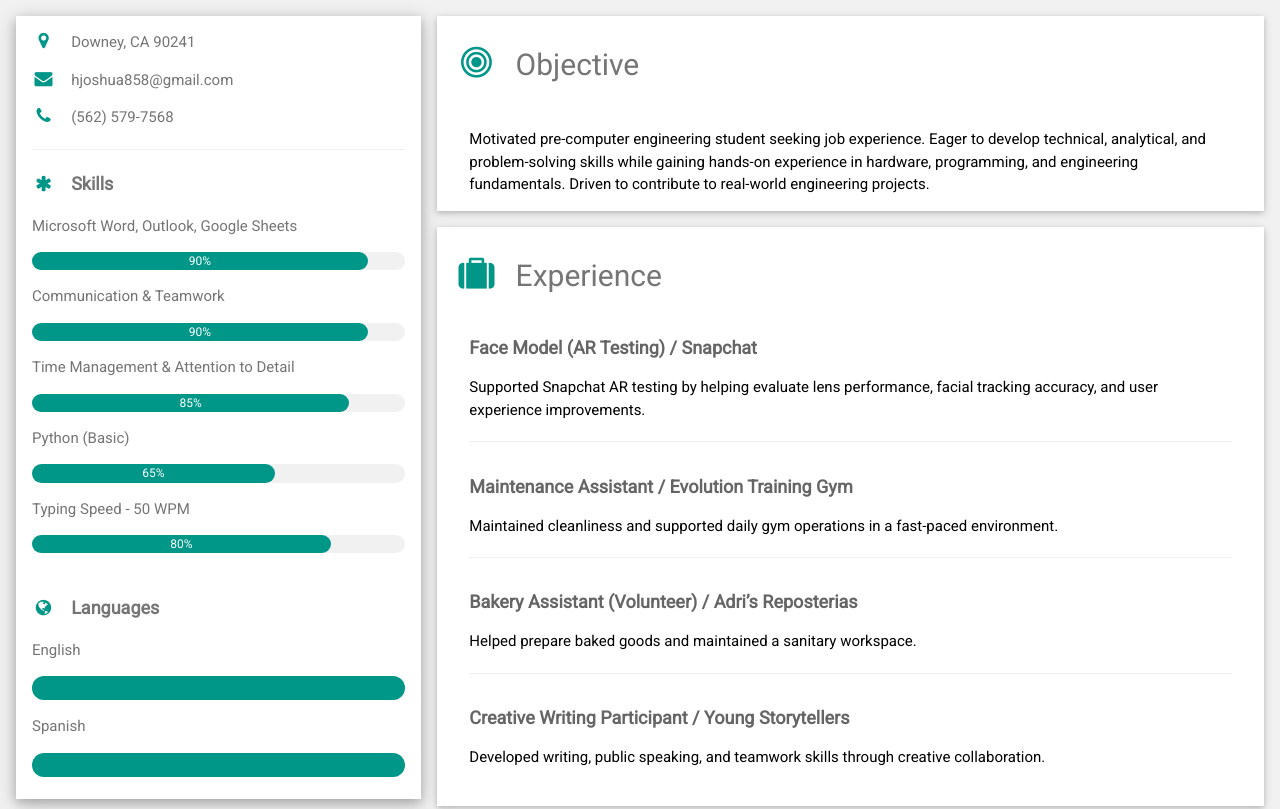
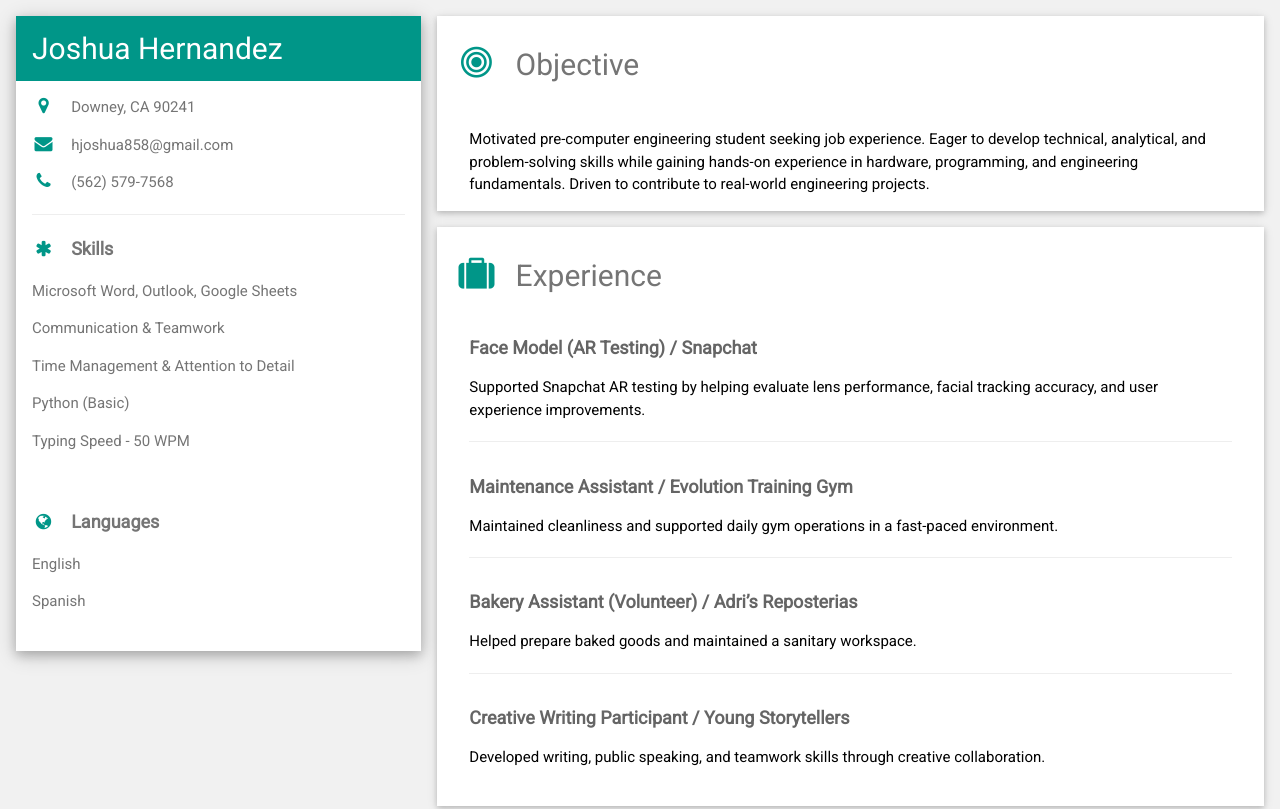
Before and after one commit to joshua858-star/Ricky, a plain HTML site: page index.html in a window 1280 px wide. Shown: the top 809 px of the page. Drawn offline with nearby package versions, Linux system fonts and the light colour scheme.

Commit message:
Update index.html

```diff
--- a/index.html
+++ b/index.html
@@ -21,11 +21,10 @@ html, body, h1, h2, h3, h4, h5, h6 {
     <!-- Left Column -->
     <div class="w3-third">
       <div class="w3-white w3-text-grey w3-card-4">
-        <div class="w3-display-container">
 
-          <div class="w3-display-bottomleft w3-container w3-text-black">
-            <h2>Joshua Hernandez</h2>
-          </div>
+        <!-- Name Header (FIXED) -->
+        <div class="w3-container w3-teal">
+          <h2>Joshua Hernandez</h2>
         </div>
 
         <div class="w3-container">
@@ -35,43 +34,18 @@ html, body, h1, h2, h3, h4, h5, h6 {
           <hr>
 
           <p class="w3-large"><b><i class="fa fa-asterisk fa-fw w3-margin-right w3-text-teal"></i>Skills</b></p>
+
           <p>Microsoft Word, Outlook, Google Sheets</p>
-          <div class="w3-light-grey w3-round-xlarge w3-small">
-            <div class="w3-container w3-center w3-round-xlarge w3-teal" style="width:90%">90%</div>
-          </div>
-
           <p>Communication & Teamwork</p>
-          <div class="w3-light-grey w3-round-xlarge w3-small">
-            <div class="w3-container w3-center w3-round-xlarge w3-teal" style="width:90%">90%</div>
-          </div>
-
           <p>Time Management & Attention to Detail</p>
-          <div class="w3-light-grey w3-round-xlarge w3-small">
-            <div class="w3-container w3-center w3-round-xlarge w3-teal" style="width:85%">85%</div>
-          </div>
-
           <p>Python (Basic)</p>
-          <div class="w3-light-grey w3-round-xlarge w3-small">
-            <div class="w3-container w3-center w3-round-xlarge w3-teal" style="width:65%">65%</div>
-          </div>
-
           <p>Typing Speed - 50 WPM</p>
-          <div class="w3-light-grey w3-round-xlarge w3-small">
-            <div class="w3-container w3-center w3-round-xlarge w3-teal" style="width:80%">80%</div>
-          </div>
 
           <br>
 
           <p class="w3-large w3-text-theme"><b><i class="fa fa-globe fa-fw w3-margin-right w3-text-teal"></i>Languages</b></p>
           <p>English</p>
-          <div class="w3-light-grey w3-round-xlarge">
-            <div class="w3-round-xlarge w3-teal" style="height:24px;width:100%"></div>
-          </div>
-
           <p>Spanish</p>
-          <div class="w3-light-grey w3-round-xlarge">
-            <div class="w3-round-xlarge w3-teal" style="height:24px;width:100%"></div>
-          </div>
           <br>
         </div>
       </div><br>
```
